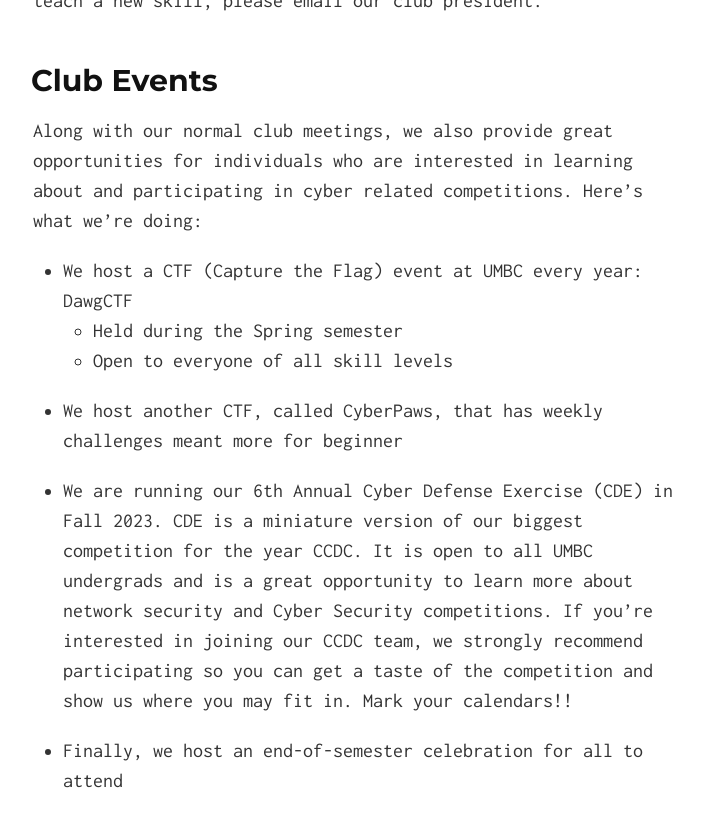
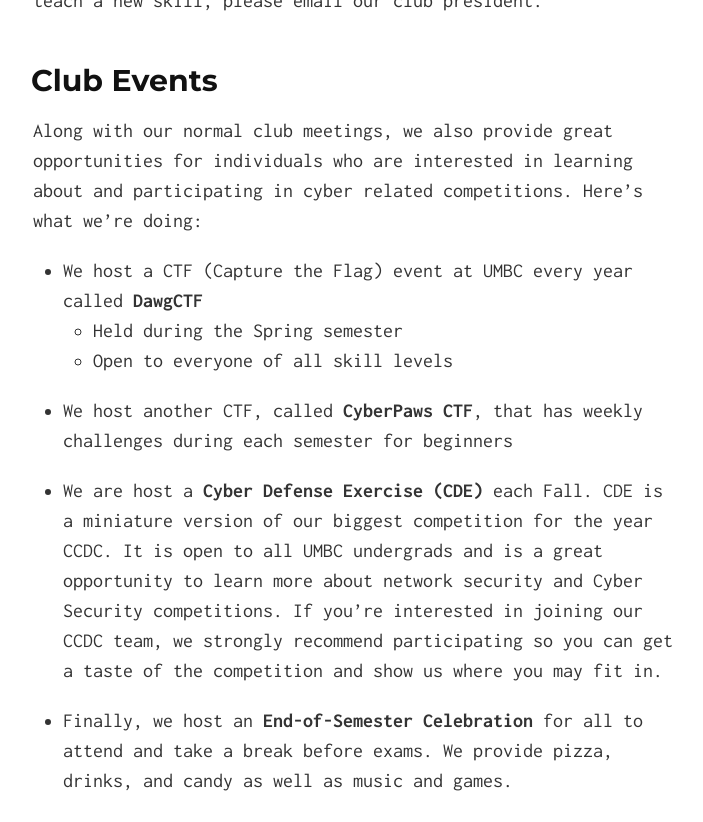
Before and after one commit to UMBCCyberDawgs/umbccyberdawgs.github.io, a Jekyll site: the page built from index.md, in a window 1280 px wide and 900 px high, scrolled down 1544 px, cut to the strip 0-822 px from the top of the window. Shown: the whole strip, without its empty margins (287-990 px from the left). Built offline with Jekyll 4.4.1, drawn with Linux system fonts in a browser that asks for light colours; our own code applies the rules of GitHub Pages for plain Markdown files; some of the changed text lies outside the part shown.

Commit message:
Some Format/Text Revisions
Last edit I'll personally be making. Just saw a few quick easy things that could be fixed.

```diff
--- a/index.md
+++ b/index.md
@@ -48,15 +48,15 @@ Along with our normal club meetings, we also provide great opportunities for
 individuals who are interested in learning about and participating in cyber
 related competitions. Here's what we're doing:
 
-* We host a CTF (Capture the Flag) event at UMBC every year: DawgCTF
+* We host a CTF (Capture the Flag) event at UMBC every year called **DawgCTF**
     * Held during the Spring semester
     * Open to everyone of all skill levels
 
-* We host another CTF, called CyberPaws, that has weekly challenges meant more for beginner
+* We host another CTF, called **CyberPaws CTF**, that has weekly challenges during each semester for beginners
 
-* We are running our 6th Annual Cyber Defense Exercise (CDE) in Fall 2023. CDE is a miniature version of our biggest competition for the year CCDC. It is open to all UMBC undergrads and is a great opportunity to learn more about network security and Cyber Security competitions. If you're interested in joining our CCDC team, we strongly recommend participating so you can get a taste of the competition and show us where you may fit in. Mark your calendars!!
+* We are host a **Cyber Defense Exercise (CDE)** each Fall. CDE is a miniature version of our biggest competition for the year CCDC. It is open to all UMBC undergrads and is a great opportunity to learn more about network security and Cyber Security competitions. If you're interested in joining our CCDC team, we strongly recommend participating so you can get a taste of the competition and show us where you may fit in.
 
-* Finally, we host an end-of-semester celebration for all to attend
+* Finally, we host an **End-of-Semester Celebration** for all to attend and take a break before exams. We provide pizza, drinks, and candy as well as music and games.
 
 <div style="text-align: center;">
    <a name="calendar"><iframe src="https://calendar.google.com/calendar/embed?mode=AGENDA&amp;height=300&amp;wkst=1&amp;bgcolor=%23ffffff&amp;src=umbc.edu_sua9otosc8mchuu17od417duh8%40group.calendar.google.com&amp;color=%23B1365F&amp;ctz=America%2FNew_York" style="margin: 10px; padding: 5px; border: 3px solid black; border-radius: 15px;" width="700" height="300" frameborder="0" scrolling="no"></iframe></a>
@@ -124,11 +124,11 @@ Some of our club members try out for and compete together on a collegiate cyber
 **Faculty Advisor:** Dr. Charles Nicholas (nicholas @ umbc.edu)<br>
 Professor, Department of Computer Science and Electrical Engineering<br>
 Affiliate Professor, Department of Information Systems<br>
-Director, Graduate Computer Science Programs
+Director, Graduate Computer Science Programs<br>
 **Faculty Advisor:** Dr. Richard Forno (rforno @ umbc.edu)<br>
 Principal Lecturer, Department of Computer Science and Electrical Engineering<br>
 Director, Graduate Cybersecurity Programs<br>
-Assistant Director, UMBC Center for Cybersecurity
+Assistant Director, UMBC Center for Cybersecurity<br>
 **Corporate Relations:**  Caroline Baker (cbaker @ umbc.edu)
 
 ## Club Sponsors
```
Also changed, not shown: other parts of index.md (+2 -2 lines).
